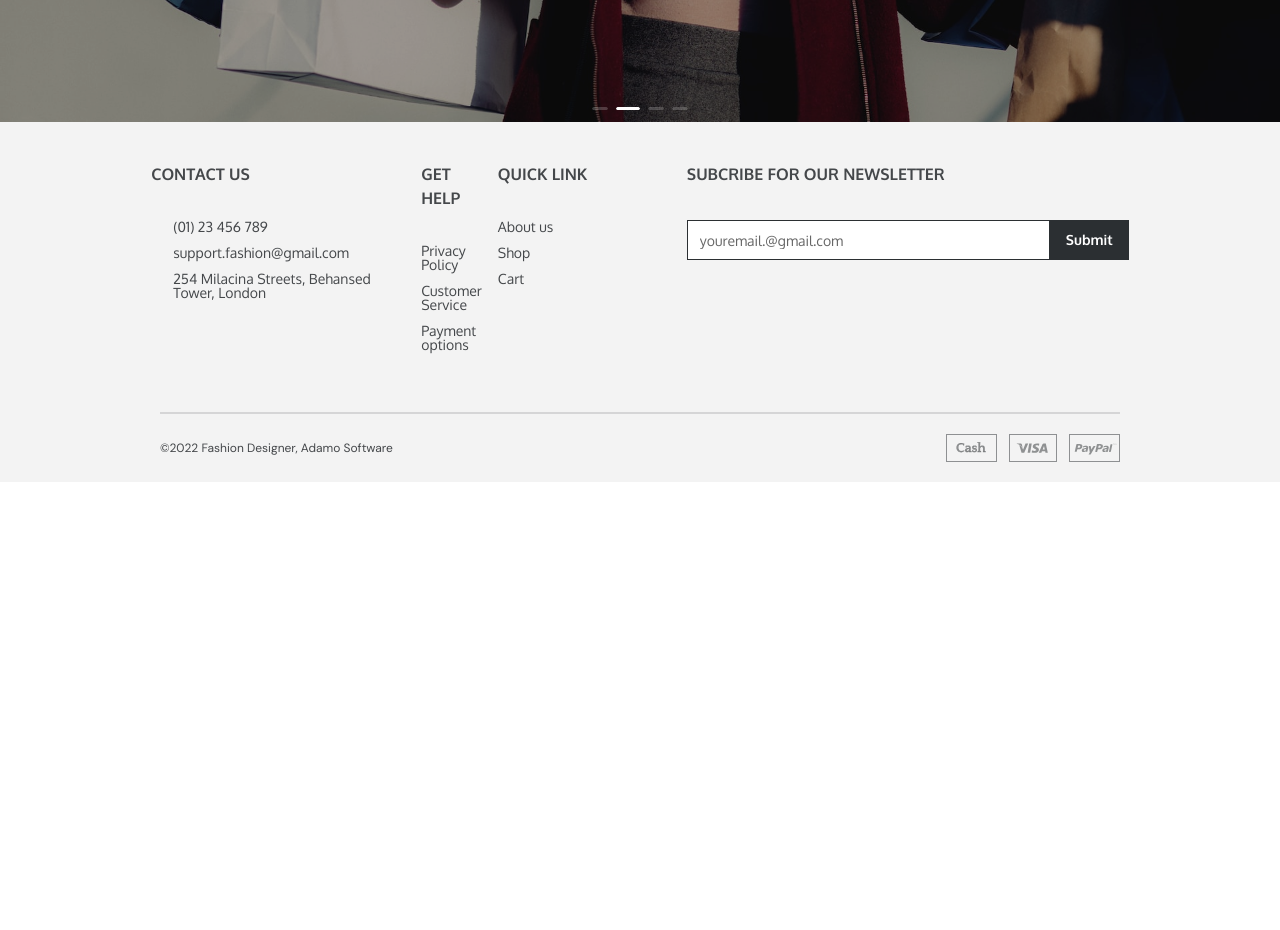
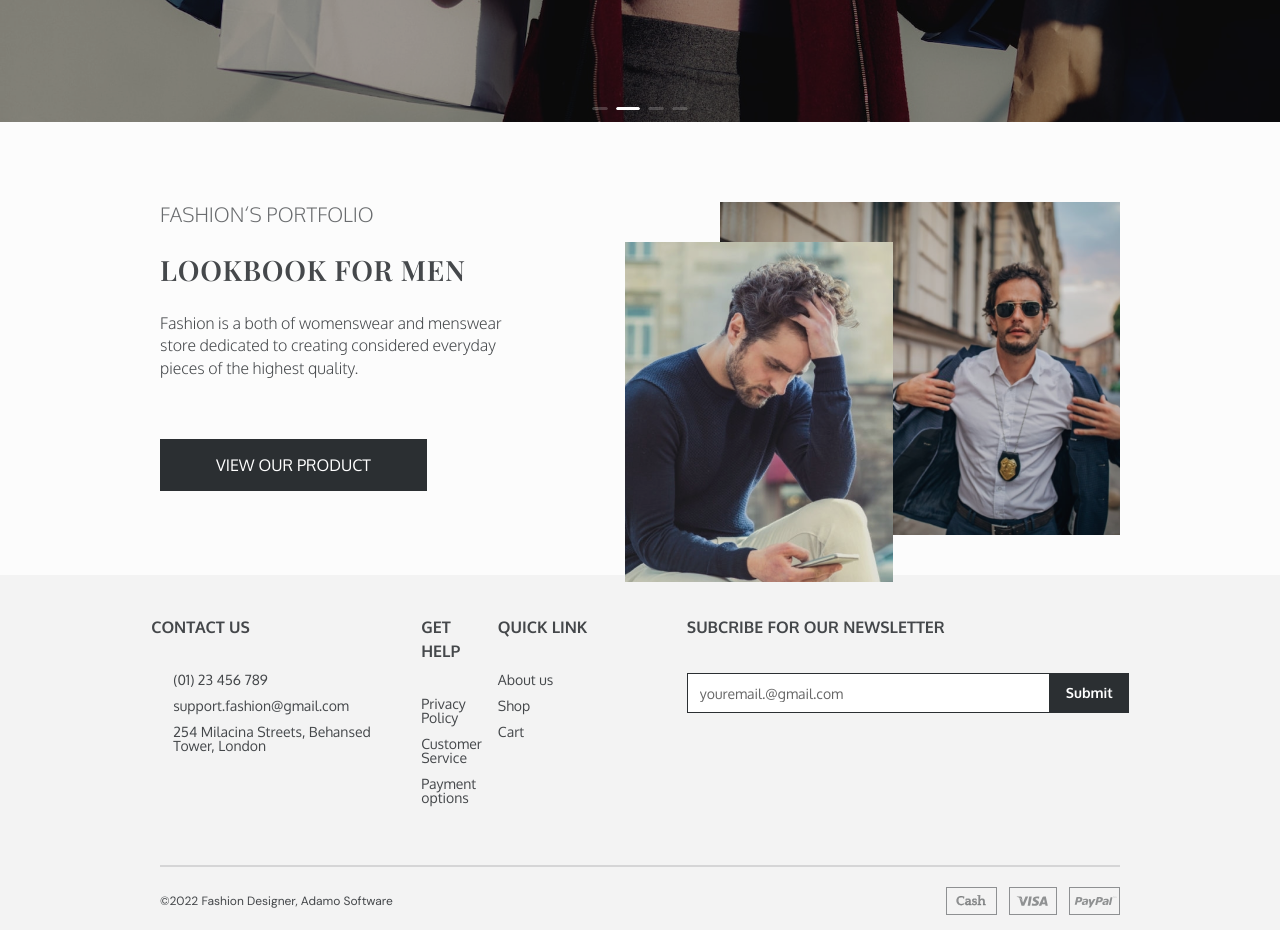
Before and after one commit to hoangdloc/fashion-shop, a React (Vite) app in the folder client/: page / in a window 1280 px wide. Shown: the part 840-1770 px from the top of the page. Before the commit the page ends 1322 px from the top, so only its background shows below. Built offline with nearby package versions, Linux system fonts and the light colour scheme; some icons are missing.

Commit message:
[CODE]: Add Commerce Section in Homepage

```diff
--- /dev/null
+++ b/client/src/modules/home/CommerceSection.tsx
@@ -0,0 +1,141 @@
+import styled from '@emotion/styled';
+import { Typography } from 'antd';
+import React from 'react';
+import { useNavigate } from 'react-router-dom';
+
+import commerce1 from '../../assets/images/commerce1.png';
+import commerce2 from '../../assets/images/commerce2.png';
+import { AppRoute } from '../../config/route';
+import MyButton from '../../shared/components/button';
+
+const CommerceSectionStyles = styled('section')(props => ({
+  padding: '8rem 16rem 4rem 16rem',
+  display: 'grid',
+  gridTemplateColumns: '44rem 1fr',
+  gap: '12rem',
+  '.commerce-text-box': {
+    display: 'flex',
+    flexDirection: 'column',
+    alignItems: 'start',
+    justifyContent: 'start',
+    '& > .ant-typography': {
+      margin: 0
+    },
+    '& > .ant-btn': {
+      border: `0.2rem solid ${props.theme.colors.primaryBlack}`,
+      display: 'flex',
+      alignItems: 'center',
+      justifyContent: 'center',
+      '&:hover': {
+        backgroundColor: props.theme.colors.bgWhite,
+        color: props.theme.colors.primaryBlack,
+        border: `0.2rem solid ${props.theme.colors.primaryBlack}`
+      }
+    }
+  },
+  '.commerce-img-box': {
+    position: 'relative',
+    width: '100%',
+    height: '100%',
+    '.img-box': {
+      backgroundColor: props.theme.colors.primaryBlack,
+      img: {
+        width: '100%',
+        objectFit: 'cover'
+      },
+      '& > .commerce-img-1': {
+        opacity: 0.9
+      },
+      '& > .commerce-img-2': {
+        opacity: 0.85
+      }
+    },
+    '.float': {
+      position: 'absolute',
+      top: '4rem',
+      left: '-9.5rem',
+      zIndex: 1
+    }
+  }
+}));
+
+const CommerceSection: React.FC = () => {
+  const navigate = useNavigate();
+
+  return (
+    <CommerceSectionStyles>
+      <div className="commerce-text-box">
+        <Typography.Title
+          style={{
+            fontWeight: 300,
+            fontSize: '2rem',
+            lineHeight: '2.5rem',
+            opacity: 0.8,
+            textTransform: 'uppercase',
+            marginBottom: '2.4rem'
+          }}
+          level={3}
+        >
+          Fashion&lsquo;s portfolio
+        </Typography.Title>
+        <Typography.Title
+          style={{
+            fontFamily: "'Playfair Display', san-serif",
+            fontSize: '2.8rem',
+            textTransform: 'uppercase',
+            marginBottom: '2.4rem',
+            lineHeight: '3.7rem',
+            letterSpacing: '0.08rem'
+          }}
+          level={4}
+        >
+          Lookbook for men
+        </Typography.Title>
+        <Typography.Text
+          style={{
+            fontSize: '1.6rem',
+            fontWeight: 300,
+            lineHeight: '140%',
+            marginBottom: '6rem',
+            width: '36.3rem'
+          }}
+        >
+          Fashion is a both of womenswear and menswear store dedicated to
+          creating considered everyday pieces of the highest quality.
+        </Typography.Text>
+        <MyButton
+          style={{
+            padding: '1.5rem 5.4rem',
+            textTransform: 'uppercase',
+            height: '5.2rem'
+          }}
+          type="primary"
+          size="large"
+          onClick={() => {
+            navigate(AppRoute.SHOP);
+          }}
+        >
+          View our product
+        </MyButton>
+      </div>
+      <div className="commerce-img-box">
+        <div className="img-box float">
+          <img
+            className="commerce-img-1"
+            src={commerce1}
+            alt="A man watching his phone"
+          />
+        </div>
+        <div className="img-box">
+          <img
+            className="commerce-img-2"
+            src={commerce2}
+            alt="A man wearing vest"
+          />
+        </div>
+      </div>
+    </CommerceSectionStyles>
+  );
+};
+
+export default CommerceSection;
--- a/client/src/modules/home/index.ts
+++ b/client/src/modules/home/index.ts
@@ -1,3 +1,4 @@
+import CommerceSection from './CommerceSection';
 import HeroSection from './HeroSection';
 
-export { HeroSection };
+export { HeroSection, CommerceSection };
--- a/client/src/pages/HomePage.tsx
+++ b/client/src/pages/HomePage.tsx
@@ -1,12 +1,13 @@
-import React from 'react';
+import React, { Fragment } from 'react';
 
-import { HeroSection } from '../modules/home';
+import { CommerceSection, HeroSection } from '../modules/home';
 
 const HomePage: React.FC = () => {
   return (
-    <main>
+    <Fragment>
       <HeroSection />
-    </main>
+      <CommerceSection />
+    </Fragment>
   );
 };
 
--- a/client/src/shared/components/button/index.tsx
+++ b/client/src/shared/components/button/index.tsx
@@ -2,12 +2,10 @@ import styled from '@emotion/styled';
 import { Button, ButtonProps } from 'antd';
 import React from 'react';
 
-import { theme } from '../../../config/theme';
-
-const ButtonStyles = styled(Button)(() => ({
+const ButtonStyles = styled(Button)((props) => ({
   fontFamily: "'Oxygen', san-serif",
   boxShadow: 'none',
-  color: theme.colors.textWhite
+  color: props.theme.colors.textWhite
 }));
 
 const MyButton: React.FC<ButtonProps> = props => {
```
Also changed, not shown: client/src/assets/images/commerce1.png (added), client/src/assets/images/commerce2.png (added).
